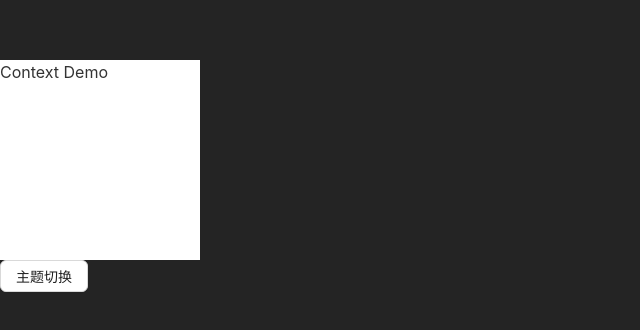
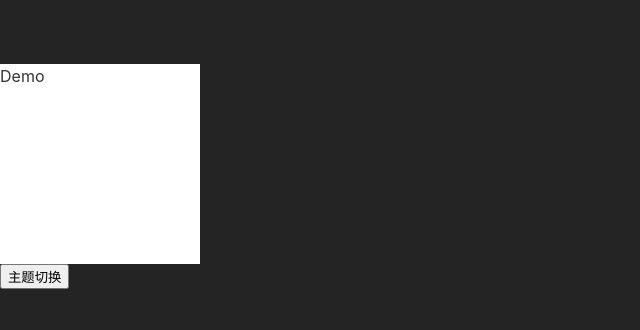
Before and after one commit to Ys-OoO/React_Learning_Repository, a React (Vite) app in the folder basic/: page / in a window 1280 px wide. Shown: the part 224-554 px from the top of the page, without its empty margins (0-640 px from the left). Built offline with nearby package versions, Linux system fonts and the light colour scheme.

Commit message:
theme change

```diff
--- a/basic/src/App.jsx
+++ b/basic/src/App.jsx
@@ -1,21 +1,22 @@
-import { Button } from 'antd';
-import { useState } from 'react';
-import Demo from './components/Context/Demo';
-import ThemeContext from './components/Context/ThemeContext';
+import Demo from './components/Theme/CssVar/Demo';
 
 function App() {
-  const [theme, setTheme] = useState('light');
   return (
-    <ThemeContext.Provider value={theme}>
+    <>
       <Demo />
-      <Button
+      <button
         onClick={() => {
-          setTheme(theme === 'light' ? 'dark' : 'light');
+          const classList = document.documentElement.classList;
+          if (classList.value) {
+            document.documentElement.classList.remove('dark');
+            return;
+          }
+          document.documentElement.classList.add('dark');
         }}
       >
         主题切换
-      </Button>
-    </ThemeContext.Provider>
+      </button>
+    </>
   );
 }
 
--- /dev/null
+++ b/basic/src/components/Theme/CssVar/Demo.jsx
@@ -0,0 +1,5 @@
+import React from 'react';
+import './style.css';
+export default function Demo() {
+  return <div className="box">Demo</div>;
+}
--- /dev/null
+++ b/basic/src/components/Theme/CssVar/style.css
@@ -0,0 +1,6 @@
+.box{
+  width: 200px;
+  height: 200px;
+  background-color: var(--theme-backgroundColor);
+  color: var(--theme-color);
+}
--- a/basic/src/index.css
+++ b/basic/src/index.css
@@ -12,6 +12,14 @@
   -webkit-font-smoothing: antialiased;
   -moz-osx-font-smoothing: grayscale;
   -webkit-text-size-adjust: 100%;
+
+  --theme-color: #333;
+  --theme-backgroundColor: #fff;
+}
+
+.dark{
+  --theme-color: #fff;
+  --theme-backgroundColor: #333;
 }
 
 a {
```
Also changed, not shown: basic/src/components/Theme/ThemeContext/Demo.jsx (renamed from basic/src/components/Context/Demo.jsx), basic/src/components/Theme/ThemeContext/ThemeContext.jsx (renamed from basic/src/components/Context/ThemeContext.jsx), basic/src/components/Theme/ThemeContext/style.css (renamed from basic/src/components/Context/style.css).
